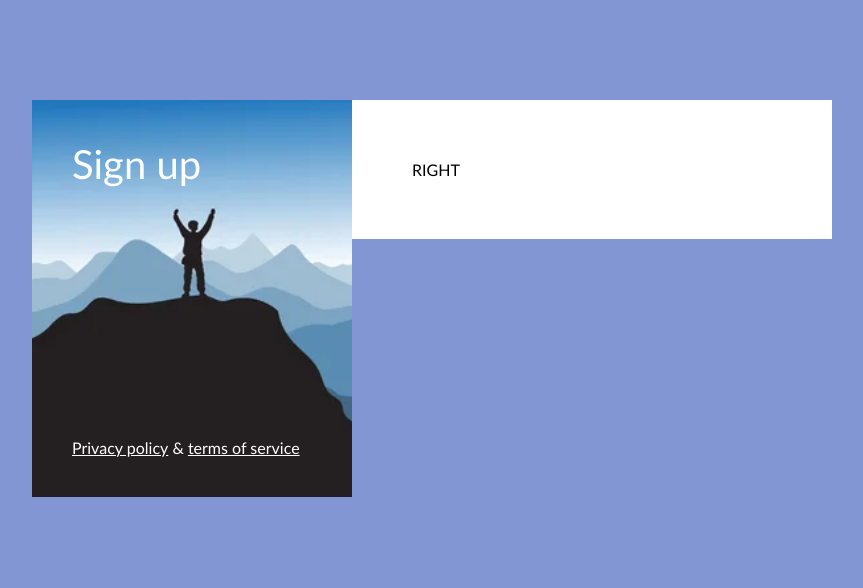
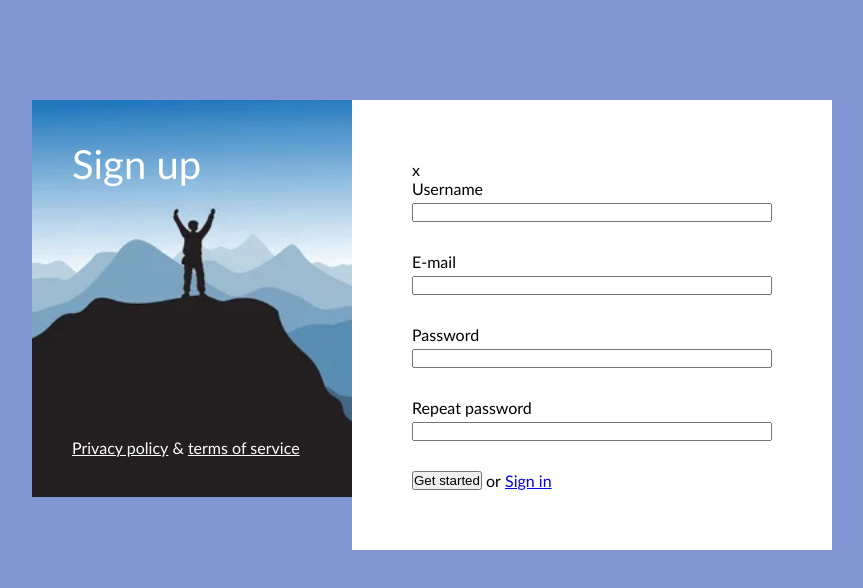
Before and after one commit to AlmiraJasin/5-projektas-Sign-up-page, a website: page index.html in a window 1280 px wide. Shown: the whole page, without its empty margins (208-1071 px from the left). Drawn offline with Linux system fonts and the light colour scheme.

Commit message:
right columnstructure and css

```diff
--- /dev/null
+++ b/css/form.css
@@ -0,0 +1,18 @@
+.form {
+    width: 100%;
+}
+.form > .form-row {
+    width: 100%;
+    margin-bottom: 30px;
+}
+.form > .form-row:last-of-type {
+    margin-bottom: 0;
+}
+.form > .form-row > .label {
+    display: inline-block;
+    width: 100%;
+    margin-bottom: 5px;
+}
+.form > .form-row > .input {
+    width: 100%;
+}
--- a/css/main.css
+++ b/css/main.css
@@ -43,3 +43,6 @@ body{
     padding: 60px;
     background-color: #fff;
 }
+.close-button {
+    width: 100%;
+}
--- a/index.html
+++ b/index.html
@@ -13,6 +13,9 @@
     <link rel="mask-icon" href="./favicon/safari-pinned-tab.svg" color="#5bbad5">
     <meta name="msapplication-TileColor" content="#da532c">
     <meta name="theme-color" content="#ffffff">
+    <link rel="stylesheet" href="./css/reset.css">
+    <link rel="stylesheet" href="./css/button.css">
+    <link rel="stylesheet" href="./css/form.css">
     <link rel="stylesheet" href="./css/main.css">
 </head>
 <body>
@@ -26,7 +29,31 @@
             </footer>
         </div>
         <div class="right-column">
-            RIGHT
+            <div class="close-button">x</div>
+
+            <form class="form">
+                <div class="form-row">
+                    <label for="" class="label">Username</label>
+                    <input type="text" class="input">
+                </div>
+                <div class="form-row">
+                    <label for="" class="label">E-mail</label>
+                    <input type="text" class="input">
+                </div>
+                <div class="form-row">
+                    <label for="" class="label">Password</label>
+                    <input type="text" class="input">
+                </div>
+                <div class="form-row">
+                    <label for="" class="label">Repeat password</label>
+                    <input type="text" class="input">
+                </div>
+                <div class="form-row">
+                    <button type="submit">Get started</button>
+                    <span>or</span>
+                    <a href="#">Sign in</a>
+                </div>
+            </form>
         </div>
     </div>
 </body>
```
Also changed, not shown: css/button.css (added), css/reset.css (added).
